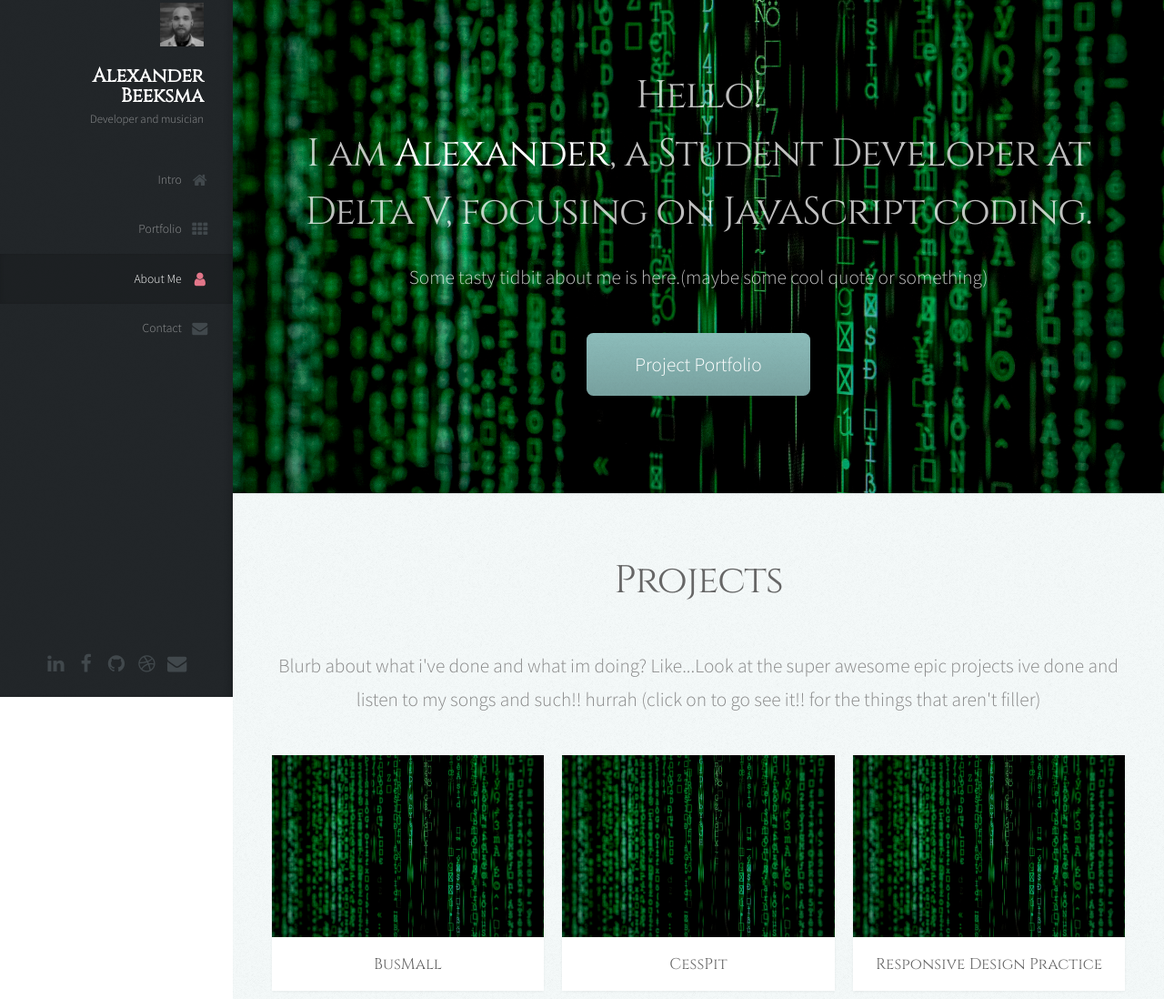
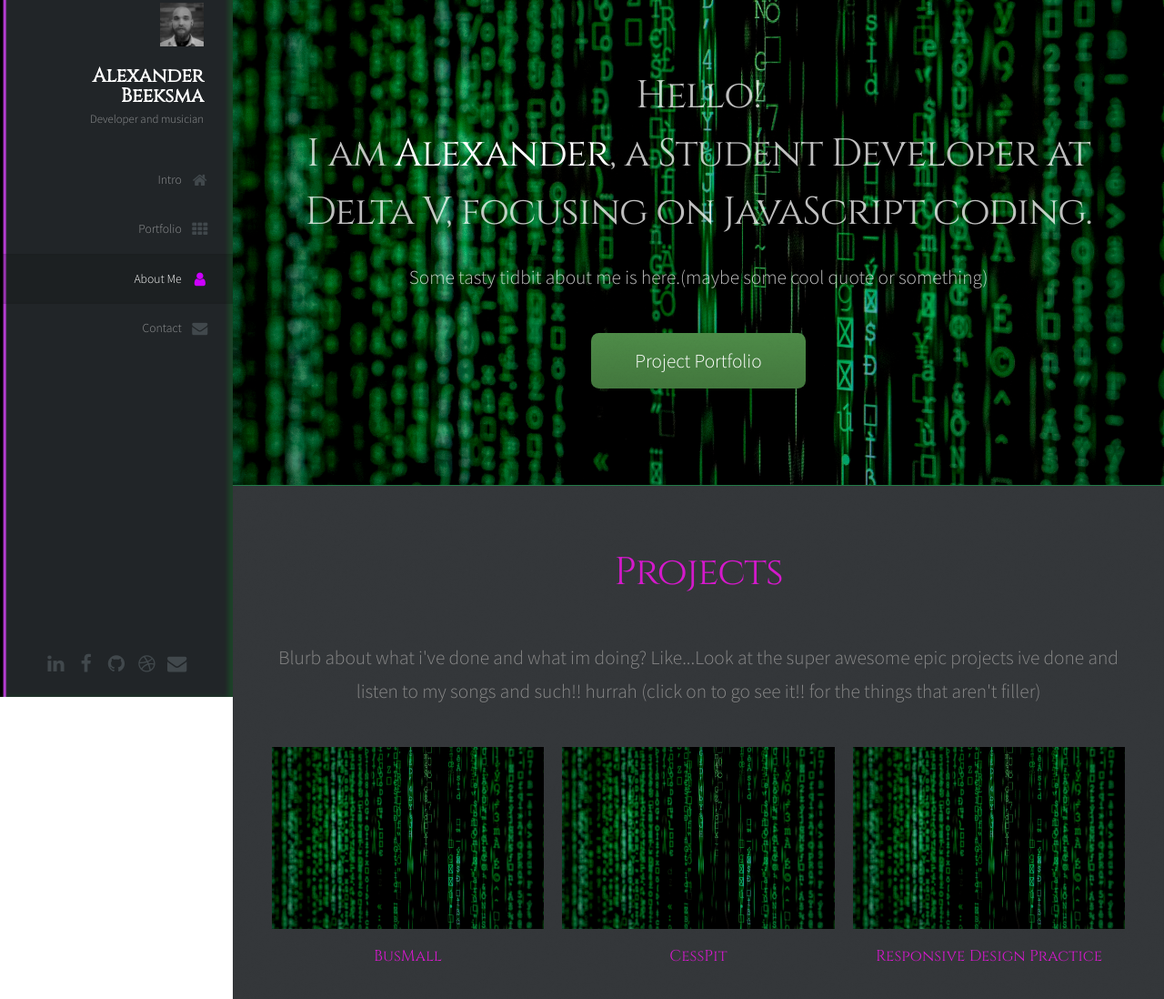
Before and after one commit to Abeeksma/Portfolio, a plain HTML site: page index.html in a window 1280 px wide. Shown: the part 34-1132 px from the top of the page at 91% size. Drawn offline with Linux system fonts and the light colour scheme.

Commit message:
color changes all over, i should have seperated this commit into many smaller ones

```diff
--- a/assets/css/base.css
+++ b/assets/css/base.css
@@ -112,7 +112,7 @@ input, select, textarea {
 
 	h1, h2, h3, h4, h5, h6 {
 		font-weight: 300;
-		color: #666;
+		color: rgb(212, 25, 203);
 		line-height: 1.5em;
 		font-family: 'Cinzel', serif;
 	}
@@ -177,7 +177,7 @@ input, select, textarea {
 	}
 
 		a:hover {
-			color: #E27689;
+			color: rgb(225, 0, 255);
 			border-bottom-color: rgba(255, 255, 255, 0);
 		}
 
--- a/assets/css/layout.css
+++ b/assets/css/layout.css
@@ -468,11 +468,11 @@ button,
 .button {
   position: relative;
   display: inline-block;
-  border-radius: 0.35em;
+  border-radius: 0.4em;
   color: #fff !important;
   text-decoration: none;
-  padding: 0.75em 2.5em 0.75em 2.5em;
-  background-color: #8ebebc;
+  padding: 0.55em 2.25em 0.55em 2.25em;
+  background-color: #4f8d49;
   border: 0;
   cursor: pointer;
   background-image: -moz-linear-gradient(top, rgba(0, 0, 0, 0), rgba(0, 0, 0, 0.15)), url("images/overlay.png");
@@ -490,7 +490,7 @@ button,
   input[type="reset"]:hover,
   button:hover,
   .button:hover {
-    background-color: #9ececc;
+    background-color: #ca9ece;
   }
 
   input[type="button"]:active,
@@ -504,12 +504,12 @@ button,
 /* Item */
 
 .item {
-  box-shadow: 0 0.05em 0.15em 0 rgba(0, 0, 0, 0.05);
+  box-shadow: 0 0.05em 0.15em 0 rgba(0, 217, 255, 0);
   margin-bottom: 40px;
 }
 
   .item header {
-    background: #fff;
+    background: rgba(255, 255, 255, 0);
     margin: 0;
     padding: 1em 0 1em 0;
     font-size: 0.8em;
@@ -557,7 +557,9 @@ button,
   -ms-justify-content: space-between;
   justify-content: space-between;
   background: #222629 url("images/overlay.png");
-  box-shadow: inset -0.25em 0 0.25em 0 rgba(0, 0, 0, 0.1);
+  background: rgb(0,0,0);
+  background: linear-gradient(90deg, rgba(0,0,0,1) 1%, rgba(209,0,255,0.7262255243894433) 2%, rgba(33,37,40,1) 3%);
+  box-shadow: inset -0.25em 0 0.25em 0 rgba(0, 255, 42, 0.137);
   color: #fff;
   height: 100%;
   left: 0;
@@ -601,7 +603,7 @@ button,
     }
 
       #header .icons a:hover {
-        color: #fff;
+        color: rgb(0, 255, 55);
       }
 
 #logo {
@@ -679,7 +681,7 @@ button,
       }
 
         #nav ul li a.active span:before {
-          color: #e27689;
+          color: #cc00ff;
         }
 
 /* Footer */
@@ -687,9 +689,9 @@ button,
 #footer {
   margin-left: 375px;
   text-align: center;
-  background-color: #dce3e2;
+  background-color: #35383b;
   padding: 3em 0 4em 0;
-  box-shadow: inset 0 1px 0 0 rgba(0, 0, 0, 0.05), inset 0 0.1em 0.1em 0 rgba(0, 0, 0, 0.025);
+  box-shadow: inset 0 1px 0 0 rgba(0, 255, 98, 0.342), inset 0 0.1em 0.1em 0 rgba(0, 0, 0, 0.025);
   font-size: 0.8em;
 }
 
@@ -722,7 +724,7 @@ button,
     margin: 0;
     overflow: hidden;
     padding: 4em 0;
-    box-shadow: inset 0 1px 0 0 rgba(0, 0, 0, 0.05), inset 0 0.1em 0.1em 0 rgba(0, 0, 0, 0.025);
+    box-shadow: inset 0 1px 0 0 rgba(0, 255, 98, 0.342), inset 0 0.1em 0.1em 0 rgba(0, 0, 0, 0.025);
     text-align: center;
     background-image: url("images/overlay.png");
   }
@@ -762,15 +764,15 @@ button,
     }
 
     #main > section.two {
-      background-color: #f5fafa;
+      background-color: #35383B;
     }
 
     #main > section.three {
-      background-color: #ecf1f1;
+      background-color: rgb(64, 69, 73);
     }
 
     #main > section.four {
-      background-color: #e8edec;
+      background-color: rgb(71, 76, 80);
     }
 
 /* Wide */
--- a/index.html
+++ b/index.html
@@ -182,7 +182,7 @@
 
 				<!-- Copyright -->
 					<ul class="copyright">
-						<li>&copy; Untitled. All rights reserved.</li><li>Design: <a href="http://html5up.net">HTML5 UP</a></li>
+						<li>&copy; Alexander Beeksma. All rights reserved.</li><li>Design: <a href="http://html5up.net">HTML5 UP</a></li>
 					</ul>
 
 			</div>
```
